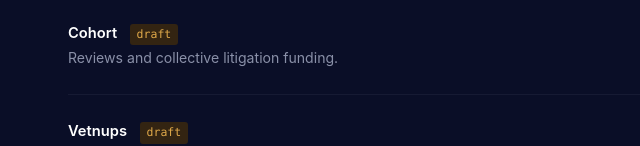
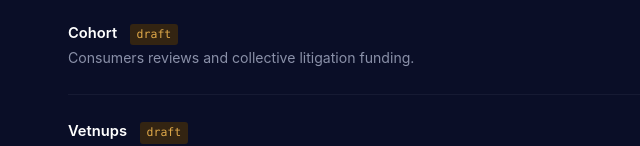
Before and after one commit to domainController/narrative-constructs-website, a plain HTML site: page index.html in a window 1280 px wide. Shown: the part 657-803 px from the top of the page, without its empty margins (206-846 px from the left). Drawn offline with Linux system fonts and the light colour scheme.

Commit message:
adding consumers to reviews in cohort value prop.

```diff
--- a/index.html
+++ b/index.html
@@ -45,7 +45,7 @@
 
     <div class="branch">
       <a class="branch-title" href="cohort.html">Cohort</a> <span class="status-tag status-draft">draft</span>
-      <div class="branch-desc">Reviews and collective litigation funding.</div>
+      <div class="branch-desc">Consumers reviews and collective litigation funding.</div>
     </div>
 
     <div class="branch">
```
